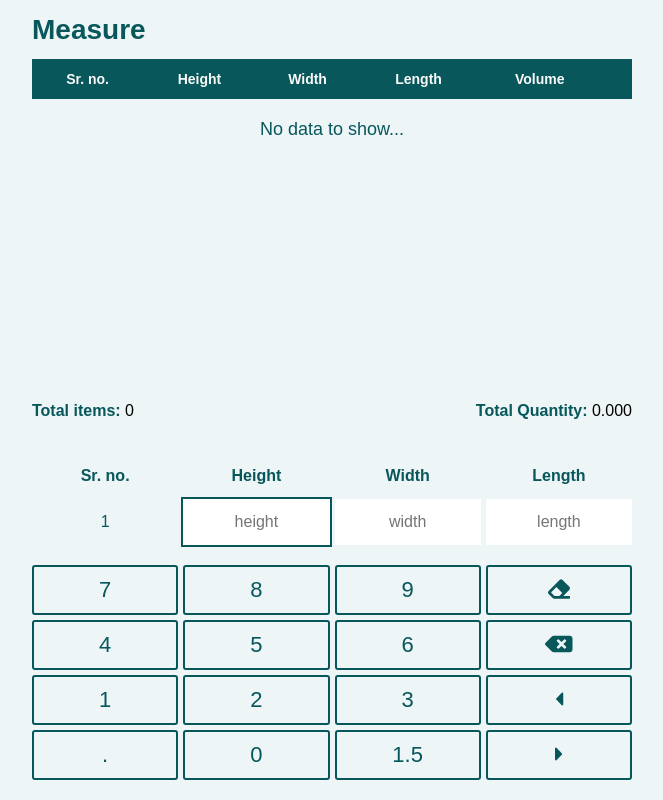
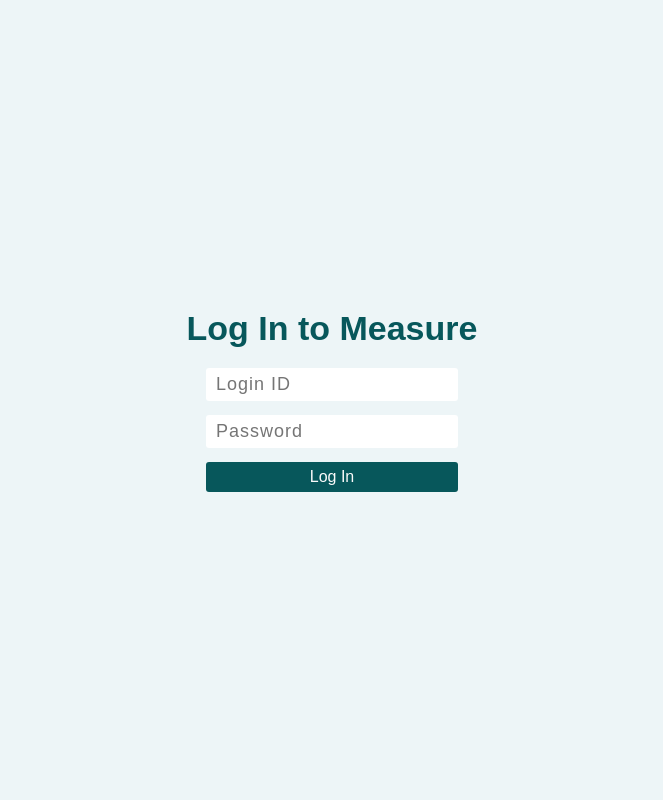
Before and after one commit to rossoskull/measure-fe-base, a React (Create React App) app: page / in a window 1280 px wide. Shown: the whole page, without its empty margins (308-971 px from the left). Built offline with nearby package versions, Linux system fonts and the light colour scheme.

Commit message:
Add login

```diff
--- a/package.json
+++ b/package.json
@@ -16,6 +16,7 @@
     "node-sass": "^5.0.0",
     "react": "^17.0.2",
     "react-dom": "^17.0.2",
+    "react-router-dom": "^5.2.0",
     "react-scripts": "4.0.3",
     "typescript": "^4.1.2",
     "web-vitals": "^1.0.1"
@@ -43,5 +44,8 @@
       "last 1 firefox version",
       "last 1 safari version"
     ]
+  },
+  "devDependencies": {
+    "@types/react-router-dom": "^5.1.8"
   }
 }
--- /dev/null
+++ b/src/Components/Home/Home.scss
@@ -0,0 +1,52 @@
+@import "../../Sass/imports";
+
+.home {
+  width: 90vw;
+  max-width: 60rem;
+  margin: 0 auto;
+  color: $ocean;
+  display: flex;
+  height: 100vh;
+  flex-flow: column;
+  justify-content: center;
+  align-items: center;
+
+  h1 {
+    margin-bottom: 2rem;
+    font-size: 3.4rem;
+  }
+
+  form {
+    display: flex;
+    flex-flow: column;
+    gap: 1.4rem;
+
+    input[type="text"], input[type="password"] {
+      font-size: 1.8rem;
+      padding: .6rem 1rem;
+      border: none;
+      color: $ocean;
+      letter-spacing: .1rem;
+      outline: none;
+      transition: .15s ease-out;
+      border-radius: .3rem;
+
+      &:focus {
+        box-shadow: 0rem 0rem 0rem .2rem $ocean;
+      }
+    }
+
+    input[type="submit"] {
+      background-color: $ocean;
+      color: $white;
+      border: none;
+      padding: .6rem 1rem;
+      font-size: 1.6rem;
+      border-radius: .3rem;
+
+      &:hover {
+        cursor: pointer;
+      }
+    }
+  }
+}
--- /dev/null
+++ b/src/Components/Home/Home.tsx
@@ -0,0 +1,73 @@
+import React, { useEffect, useState } from 'react'
+
+import { Redirect } from 'react-router-dom'
+
+import { authCreds } from '../../constants'
+
+import './Home.scss'
+
+const Home = () => {
+  /** States */
+  const [fieldState, setFieldState] = useState({
+    id: '',
+    password: ''
+  })
+  const [redirect, setRedirect] = useState('')
+
+  /** Component did mount */
+  useEffect(() => {
+    const isLoggedIn = sessionStorage.getItem('auth')
+
+    if (isLoggedIn === 'true') {
+      setRedirect('/dashboard')
+    }
+  }, [])
+
+  /** Handle form field value change */
+  const handleChange = (e: React.ChangeEvent<HTMLInputElement>, key: string) => {
+    setFieldState({
+      ...fieldState,
+      [key]: e.target.value
+    })
+  }
+
+  /** Handle form submit */
+  const handleSubmit = (e: React.FormEvent<HTMLFormElement>) => {
+    e.preventDefault()
+    if (fieldState.id === authCreds.id && fieldState.password === authCreds.pass) {
+      sessionStorage.setItem('auth', 'true')
+      setRedirect('/dashboard')
+    }
+  }
+
+  /** Redirect if logged in */
+  if (redirect.length > 0) {
+    return <Redirect to={redirect} />
+  }
+
+  /** Show login form */
+  return (
+    <div className="home">
+      <h1>Log In to Measure</h1>
+      <form action="#" method="post" onSubmit={handleSubmit}>
+        <input
+          type="text"
+          name="id"
+          placeholder="Login ID"
+          onChange={(e) => handleChange(e, 'id')}
+          value={fieldState.id}
+        />
+        <input
+          type="password"
+          name="password"
+          placeholder="Password"
+          onChange={(e) => handleChange(e, 'password')}
+          value={fieldState.password}
+        />
+        <input type="submit" value="Log In" />
+      </form>
+    </div>
+  )
+}
+
+export default Home
--- /dev/null
+++ b/src/constants.tsx
@@ -0,0 +1,4 @@
+export const authCreds = {
+  'id': 'ssm',
+  'pass': '1234'
+}
--- a/src/index.tsx
+++ b/src/index.tsx
@@ -1,13 +1,28 @@
 import React from 'react'
 import ReactDOM from 'react-dom'
 
+import { BrowserRouter, Route } from 'react-router-dom'
+
 import Editor from './Components/Editor/Editor'
+import Home from './Components/Home/Home'
 
 import './Sass/_base.scss'
 
 ReactDOM.render(
   <React.StrictMode>
-    <Editor />
+    <BrowserRouter>
+      <Route
+        exact
+        path="/"
+        component={Home}
+      />
+
+      <Route
+        exact
+        path="/editor"
+        component={Editor}
+      />
+    </BrowserRouter>
   </React.StrictMode>,
   document.getElementById('root')
 )
```
Also changed, not shown: 2 other files (tests, documents, lock files or other folders).
